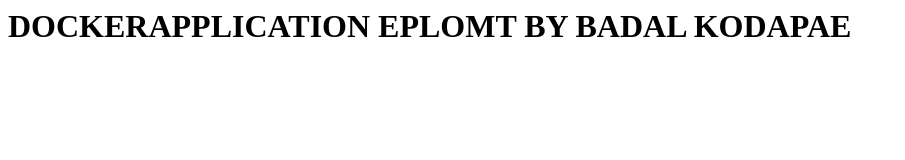
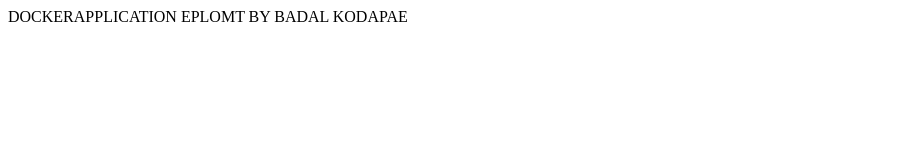
Before and after one commit to piubadal/piu, a plain HTML site: page index.html in a window 1280 px wide. Shown: the whole page, without its empty margins (0-905 px from the left). Drawn offline with Linux system fonts and the light colour scheme.

Commit message:
Update index.html

```diff
--- a/index.html
+++ b/index.html
@@ -1,3 +1,3 @@
 <html>
-<h1> DOCKERAPPLICATION EPLOMT BY BADAL KODAPAE </H1>
+DOCKERAPPLICATION EPLOMT BY BADAL KODAPAE
 </html>
```
